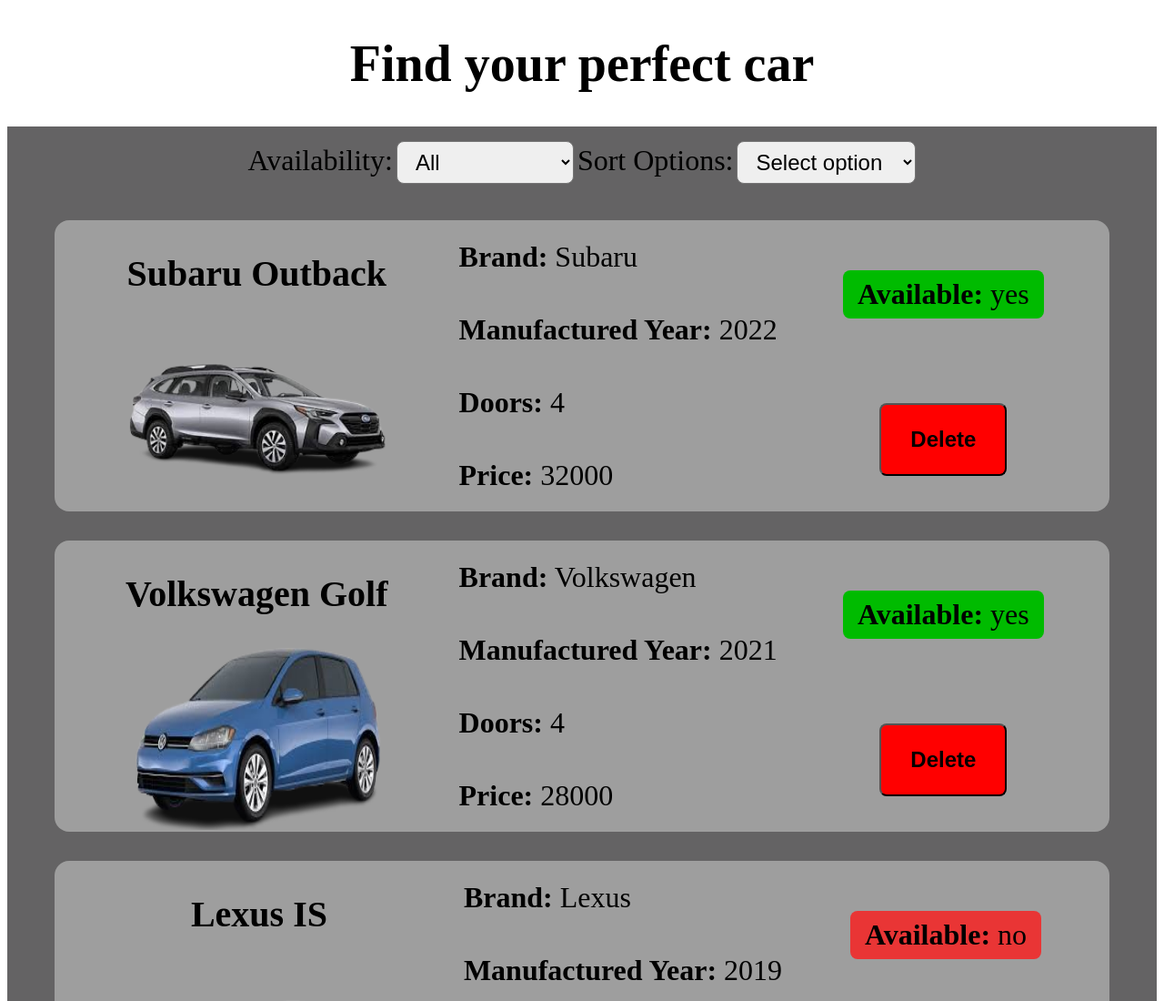
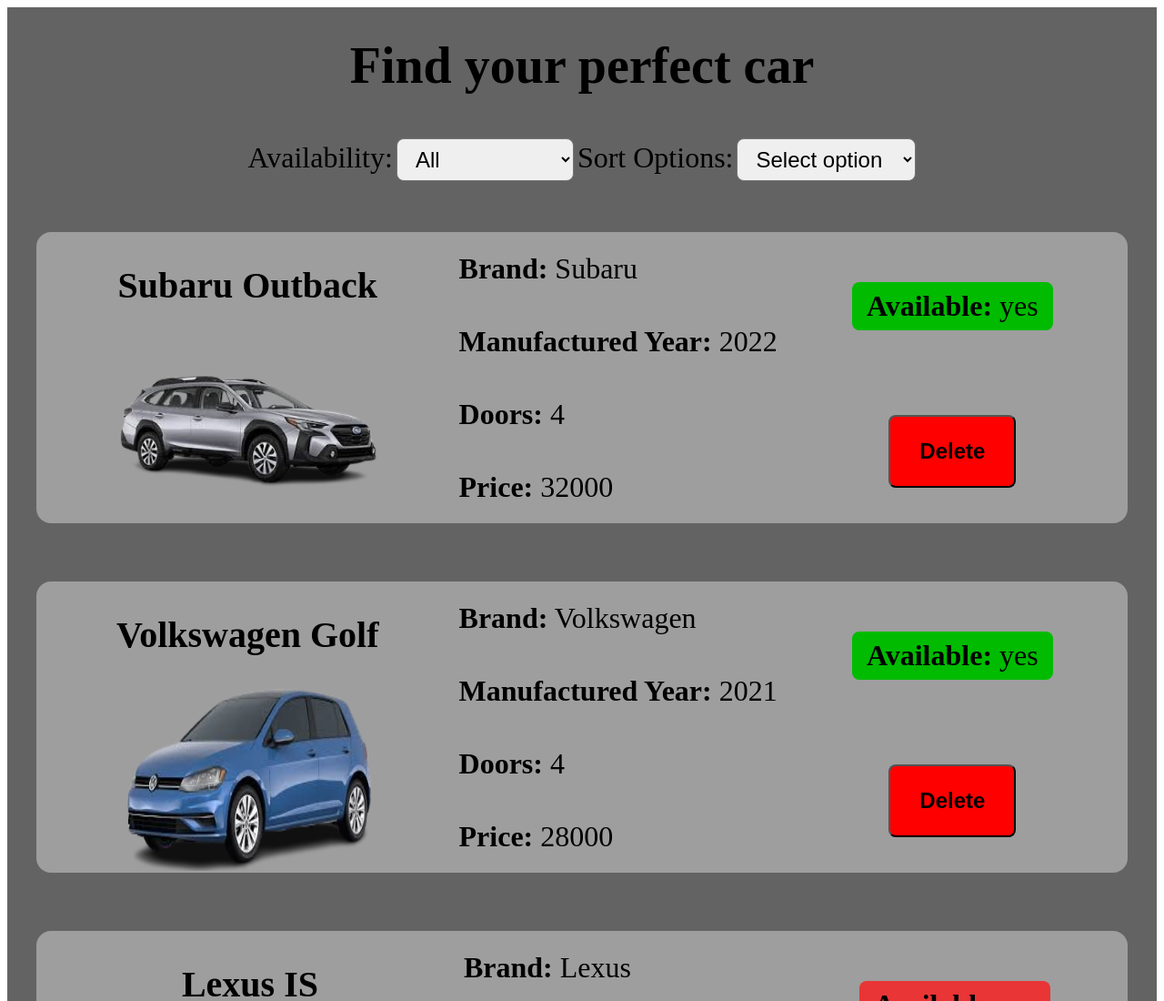
Before and after one commit to dariojularic/Shopping-cart-js, a website built with Vite: page index.html in a window 1280 px wide. Shown: the top 1100 px of the page at 91% size. Built offline with nearby package versions, Linux system fonts and the light colour scheme.

Commit message:
Add new style

```diff
--- a/style.css
+++ b/style.css
@@ -1,6 +1,13 @@
+main {
+  background-color: #646364;
+
+}
+
 h1 {
   text-align: center;
   font-size: 56px;
+  margin: 0px;
+  padding: 32px;
 }
 
 h2 {
@@ -15,12 +22,7 @@
 }
 
 .container {
-  /* display: flex; */
   text-align: center;
-  /* justify-content: center; */
-  /* align-items: center; */
-
-  background-color: #646364;
   padding: 8px 4px
 }
 
@@ -36,6 +38,9 @@
 ul {
   list-style-type: none;
   padding: 0px 32px;
+  display: flex;
+  flex-direction: column;
+  align-items: center;
 }
 
 img {
@@ -46,7 +51,6 @@
 
 label {
   font-size: 32px;
-
 }
 
 select {
@@ -63,6 +67,7 @@
   border-radius: 16px;
   /* min-width: 600px; */
   height: 320px;
+  width: 1200px;
 }
 
 .car-info {
```
